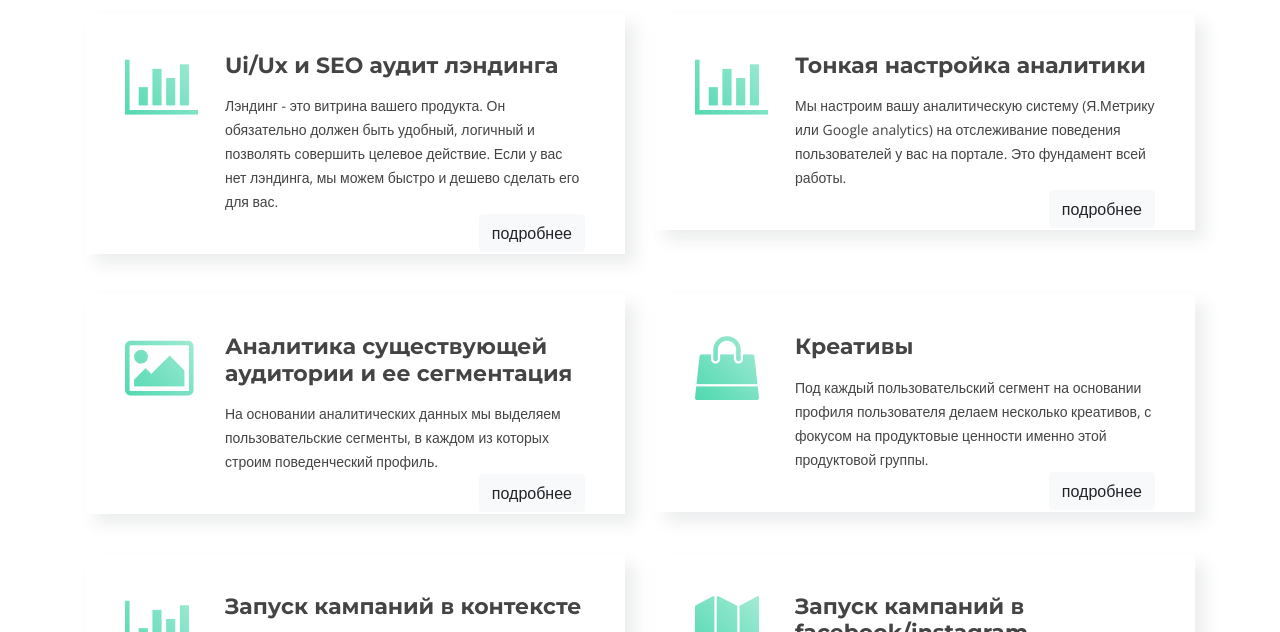
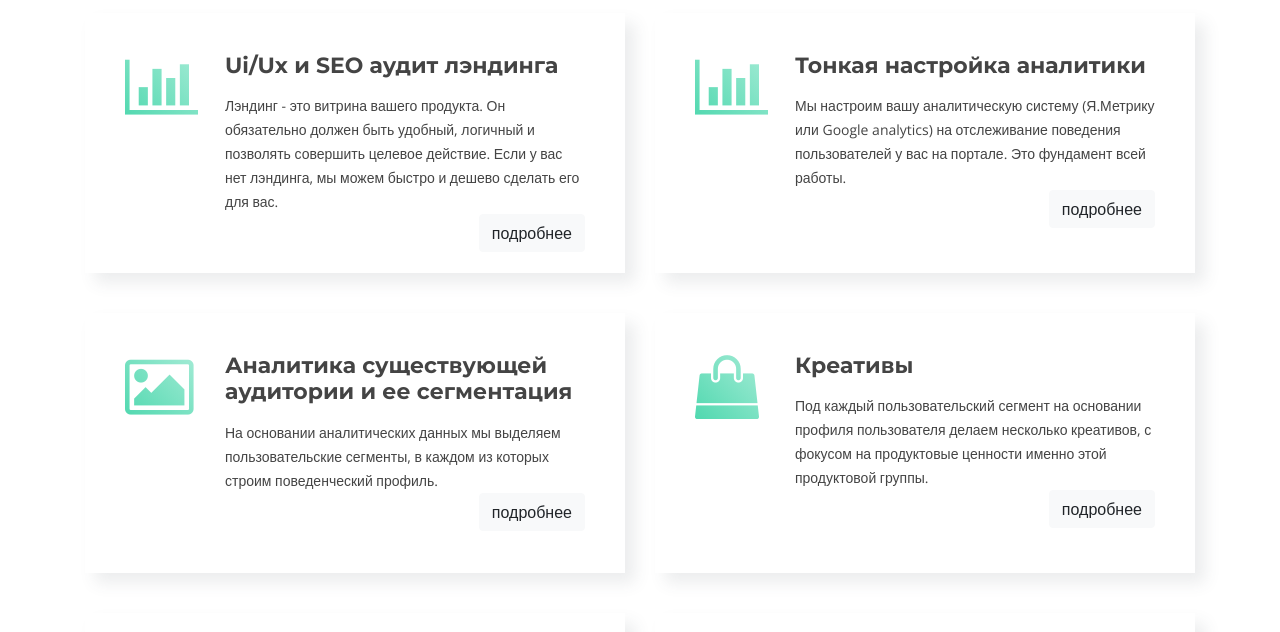
Before and after one commit to atolk/product-marketing.ru.bak, a website: page index.pug in a window 1280 px wide. Shown: the part 1747-2379 px from the top of the page. Drawn offline with nearby package versions, Linux system fonts and the light colour scheme; files that its build step writes are made by us from their sources; files whose address does not match are found by name.

Commit message:
fix services box

```diff
--- a/css/bm.css
+++ b/css/bm.css
@@ -23,3 +23,8 @@
 #about .content.pm-bad-news i {
     color: red;
 }
+
+/* минимальная высота карточек с декомпозицией работ */
+#services .box {
+    min-height: 260px;
+}
```
